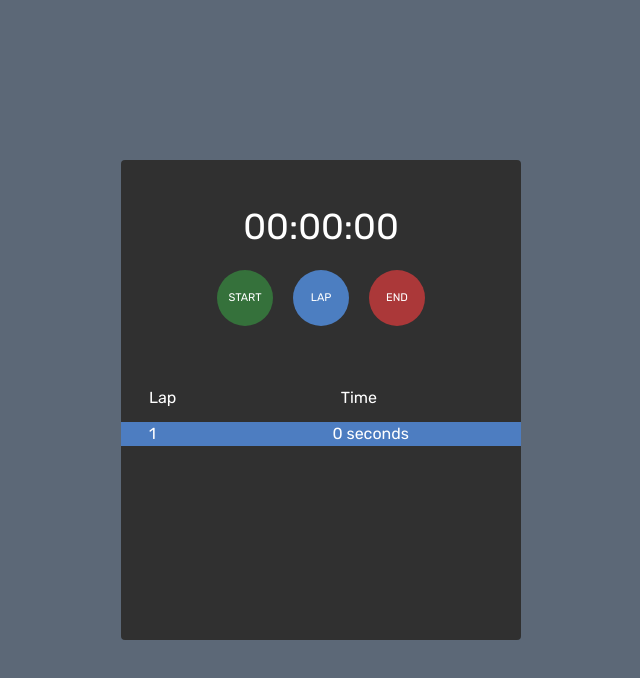
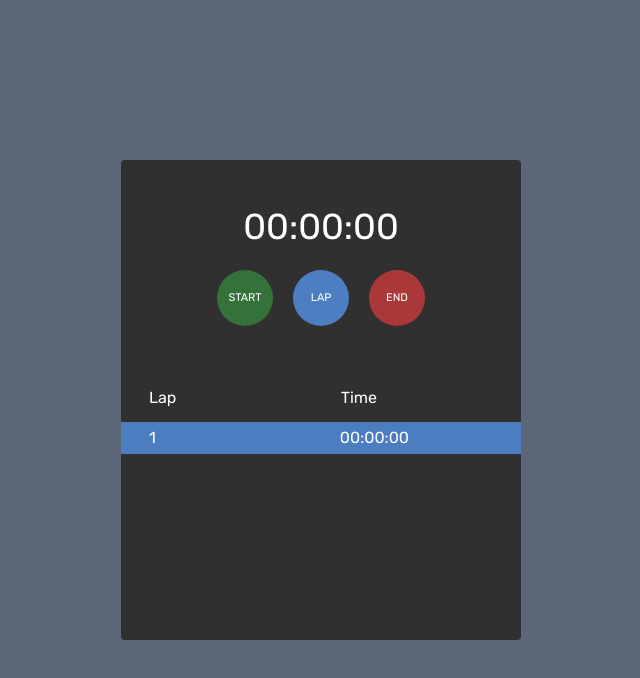
Before and after one commit to eobcre/stop-watch, a React (Vite) app: page / in a window 1280 px wide. Both pictures are taken after a click on the button "LAP". Shown: the top 678 px of the page, without its empty margins (319-959 px from the left). Built offline with nearby package versions, Linux system fonts and the light colour scheme.

Commit message:
time format display logic, props passed

```diff
--- a/src/components/List.tsx
+++ b/src/components/List.tsx
@@ -3,6 +3,18 @@ type ListProps = {
 };
 
 const List: React.FC<ListProps> = ({ lapTimes }) => {
+  const formatListTime = (timeInSeconds: number) => {
+    const hours = Math.floor(timeInSeconds / 3600);
+    const minutes = Math.floor((timeInSeconds % 3600) / 60);
+    const seconds = timeInSeconds % 60;
+
+    const formatHours = hours.toString().padStart(2, '0');
+    const formatMinutes = minutes.toString().padStart(2, '0');
+    const formatSeconds = seconds.toString().padStart(2, '0');
+
+    return `${formatHours}:${formatMinutes}:${formatSeconds}`;
+  };
+
   return (
     <div className='py-12'>
       <ul>
@@ -13,17 +25,19 @@ const List: React.FC<ListProps> = ({ lapTimes }) => {
       </ul>
 
       <ul>
-        {lapTimes.map((lapTime, index) => (
+        {lapTimes.map((lapTime, index) => {
+          return (
             <div
               key={index}
-            className={`flex justify-between text-white pl-7 pr-28 ${
-              index % 2 == 0 ? 'bg-[#4D7DC1]' : ''
+              className={`flex justify-between text-white pl-7 pr-28 py-1 ${
+                index % 2 === 0 ? 'bg-[#4D7DC1] p-1' : ''
               }`}
             >
               <li>{index + 1}</li>
-            <li>{lapTime} seconds</li>
+              <li>{formatListTime(lapTime)}</li>
             </div>
-        ))}
+          );
+        })}
       </ul>
     </div>
   );
```
Lines whose indentation alone changed are shown as unchanged.
